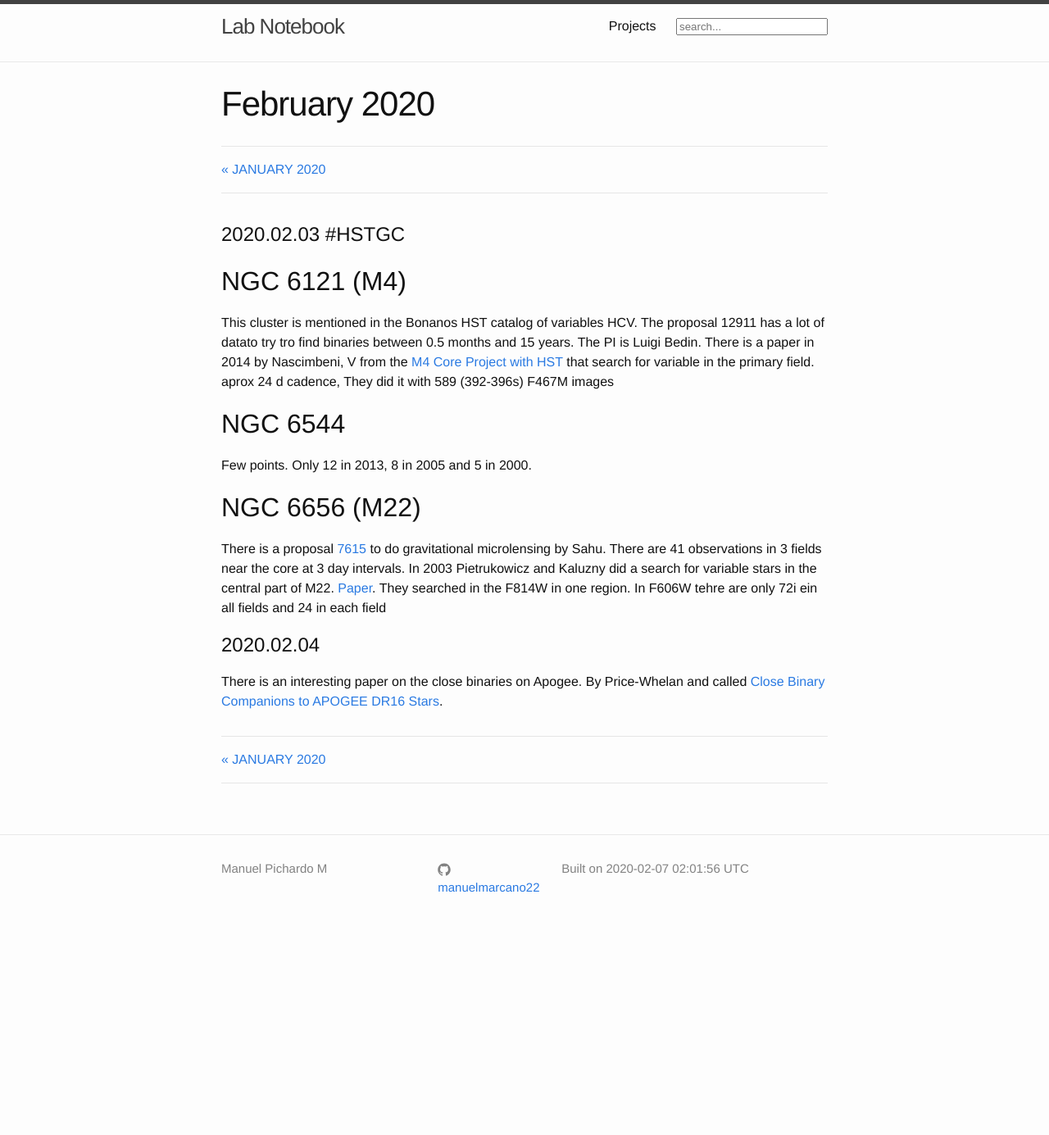
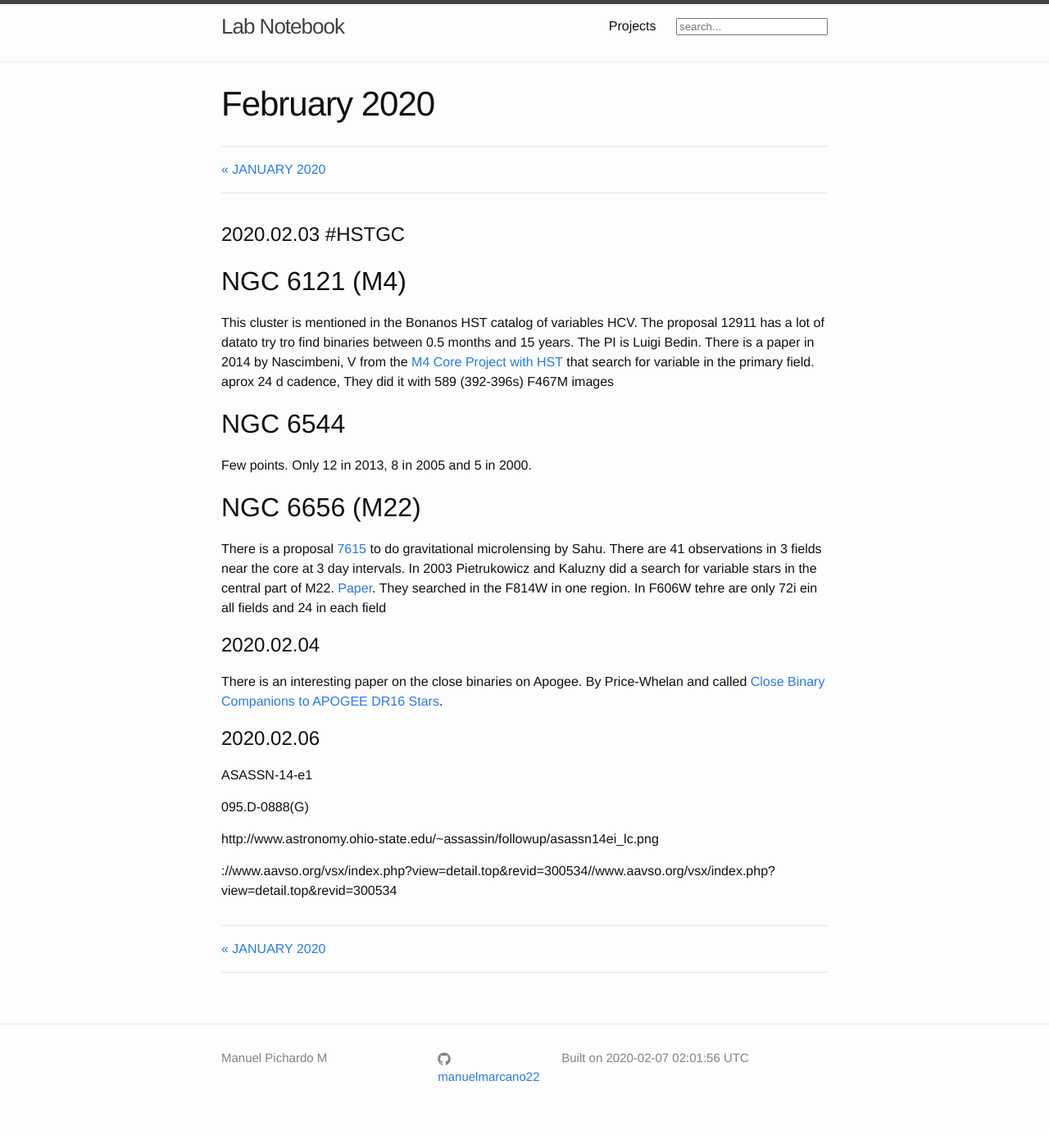
Before and after one commit to manuelmarcano22/Notebook, a Jekyll site: the page built from _posts/2020_02/2020-02-01-February.md, in a window 1280 px wide. Shown: the whole page at 82% size. Built offline with Jekyll 4.4.1, drawn with Linux system fonts in a browser that asks for light colours; before the commit the page ends 1154 px from its top, so only the background shows below that.

Commit message:
Base Sources :octocat:

```diff
--- a/_posts/2020_02/2020-02-01-February.md
+++ b/_posts/2020_02/2020-02-01-February.md
@@ -27,3 +27,18 @@ There is a proposal [7615](https://archive.stsci.edu/proposal_search.php?mission
 # 2020.02.04
 
 There is an interesting paper on the close binaries on Apogee. By Price-Whelan and called [Close Binary Companions to APOGEE DR16 Stars](https://arxiv.org/abs/2002.00014).
+
+
+# 2020.02.06
+
+ASASSN-14-e1
+
+095.D-0888(G)
+
+http://www.astronomy.ohio-state.edu/~assassin/followup/asassn14ei_lc.png
+
+
+
+
+
+://www.aavso.org/vsx/index.php?view=detail.top&revid=300534//www.aavso.org/vsx/index.php?view=detail.top&revid=300534
```
